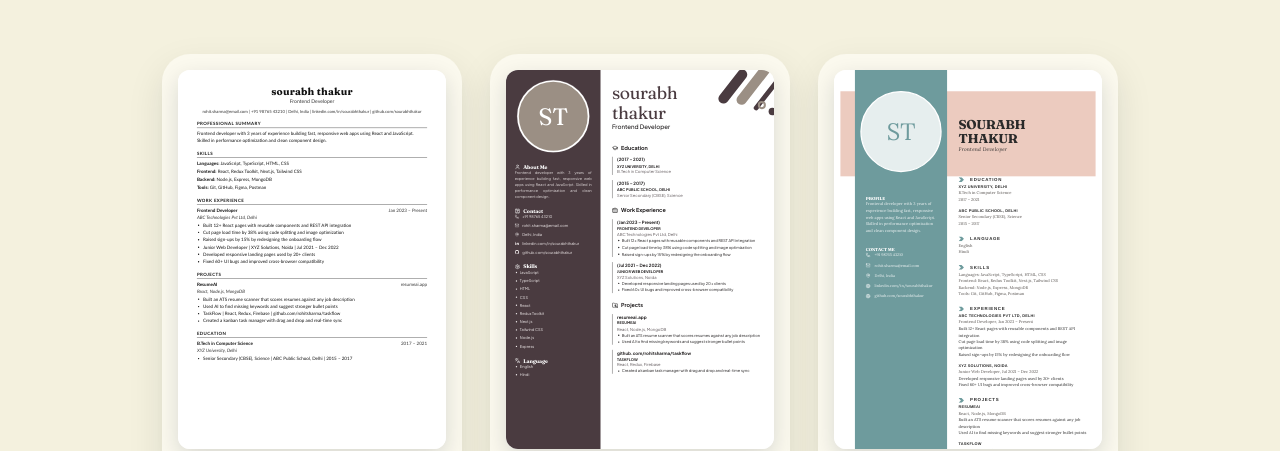
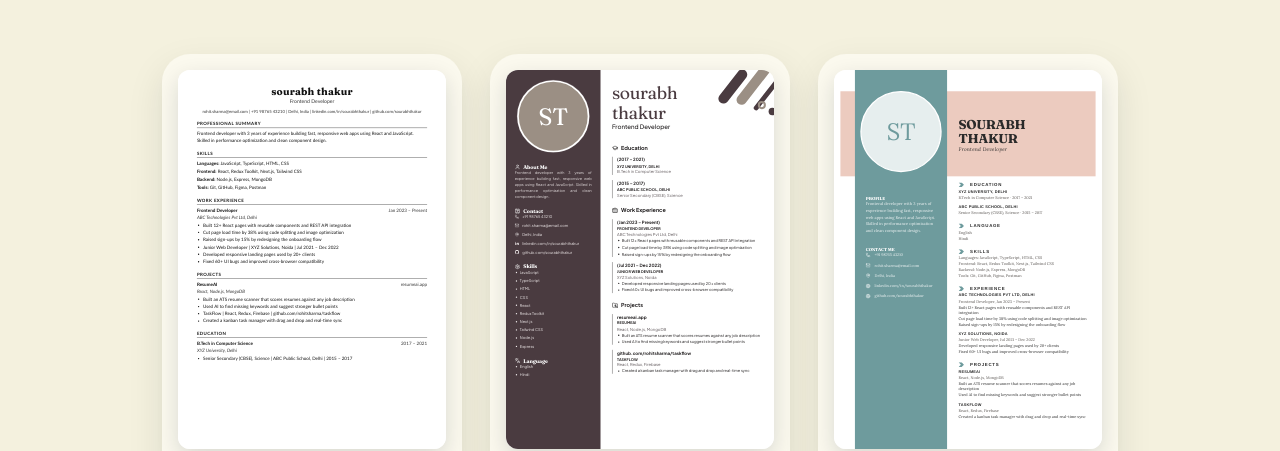
Before and after one commit to sourabhimpactmindz-ui/ResumeAI-frontend, a React (Vite) app: page /tools in a window 1280 px wide. Shown: the part 362-813 px from the top of the page. Built offline with nearby package versions, Linux system fonts and the light colour scheme; no server answers; sample sign-in values are in the browser's storage.

Commit message:
feat: improve layout and styling of StudentTemplate component

```diff
--- a/src/components/student.jsx
+++ b/src/components/student.jsx
@@ -114,8 +114,9 @@ export default function StudentTemplate({ data = {} }) {
             {schools.map((e, i) => (
               <div className="st-item" key={i}>
                 {e.head[1] && <p className="st-item__org">{e.head[1]}</p>}
-                {e.head[0] && <p className="st-item__text">{e.head[0]}</p>}
-                {e.head[2] && <p className="st-item__text">{e.head[2]}</p>}
+                {(e.head[0] || e.head[2]) && (
+                  <p className="st-item__text">{[e.head[0], e.head[2]].filter(Boolean).join(" · ")}</p>
+                )}
               </div>
             ))}
           </section>
--- a/src/styles/student.css
+++ b/src/styles/student.css
@@ -52,28 +52,28 @@
 .st-contact svg { flex-shrink: 0; margin-top: 2px; color: #fff; }
 
 /* ---------- right column ---------- */
-.st-main { position: relative; z-index: 1; padding: 140px 40px 40px 34px; }
+.st-main { position: relative; z-index: 1; padding: 140px 36px 30px 34px; }
 
-.st-head { height: 175px; }
+.st-head { height: 190px; }
 .st-head h1 {
   font-family: "Helvetica Neue", Arial, sans-serif; font-size: 38px; font-weight: 700; line-height: 1.12;
   letter-spacing: 0.02em; text-transform: uppercase; color: var(--ink);
 }
 .st-title { margin-top: 10px; font-size: 15px; font-style: italic; letter-spacing: 0.04em; color: var(--ink); }
 
-.st-sec { margin-bottom: 26px; }
+.st-sec { margin-bottom: 20px; }
 .st-h2 {
-  display: flex; align-items: center; gap: 12px; margin-bottom: 14px;
+  display: flex; align-items: center; gap: 12px; margin-bottom: 10px;
   font-family: "Helvetica Neue", Arial, sans-serif; font-size: 13px; font-weight: 700;
   letter-spacing: 0.16em; text-transform: uppercase; color: var(--ink);
 }
 .st-arrow { flex-shrink: 0; color: var(--teal); }
 
-.st-item { margin-bottom: 14px; }
+.st-item { margin-bottom: 10px; }
 .st-item__org {
   margin-bottom: 2px;
   font-family: "Helvetica Neue", Arial, sans-serif; font-size: 11.5px; font-weight: 700;
   letter-spacing: 0.04em; text-transform: uppercase; color: var(--ink);
 }
-.st-item__text { font-size: 12px; line-height: 1.6; color: var(--muted); }
+.st-item__text { font-size: 11.5px; line-height: 1.5; color: var(--muted); }
 .st-item__line { color: var(--ink); }
```
